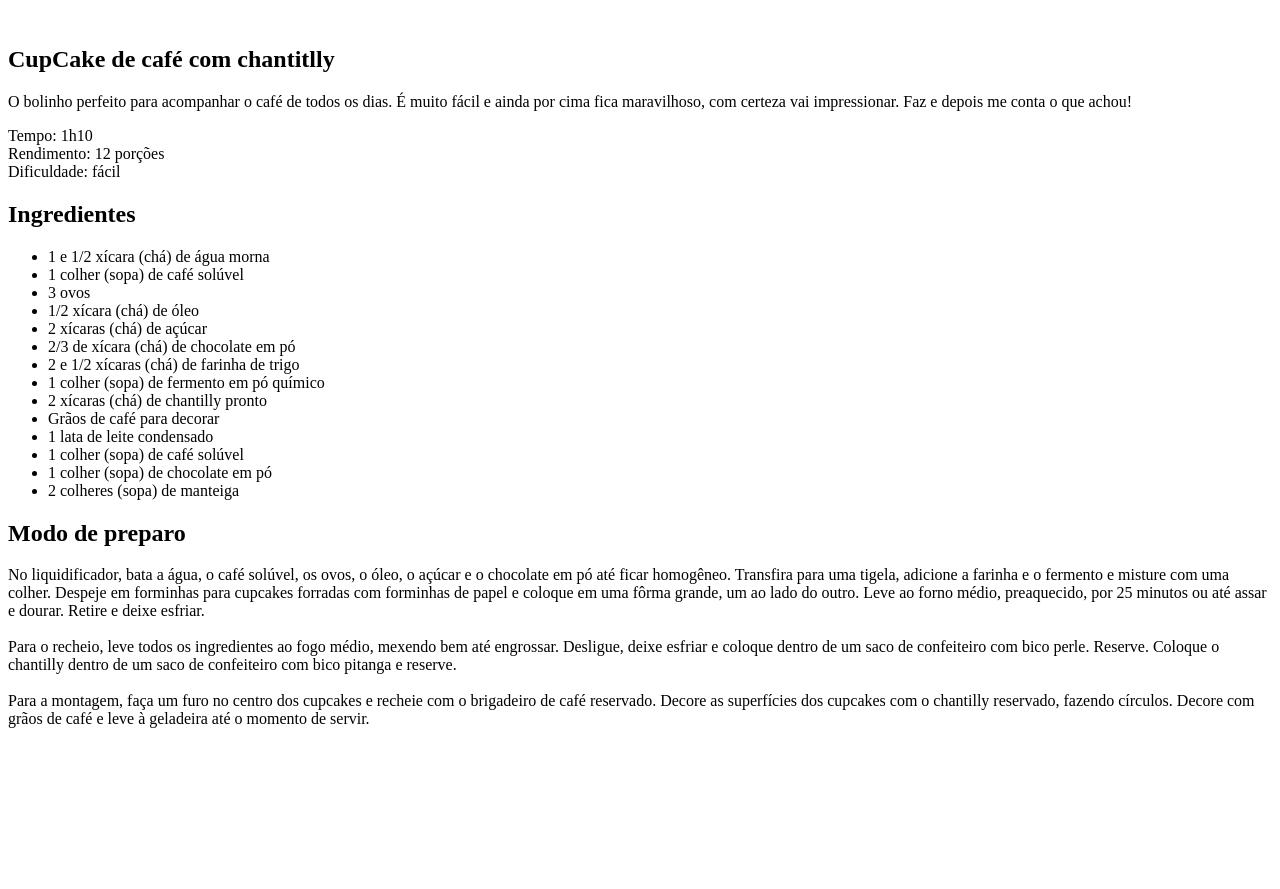
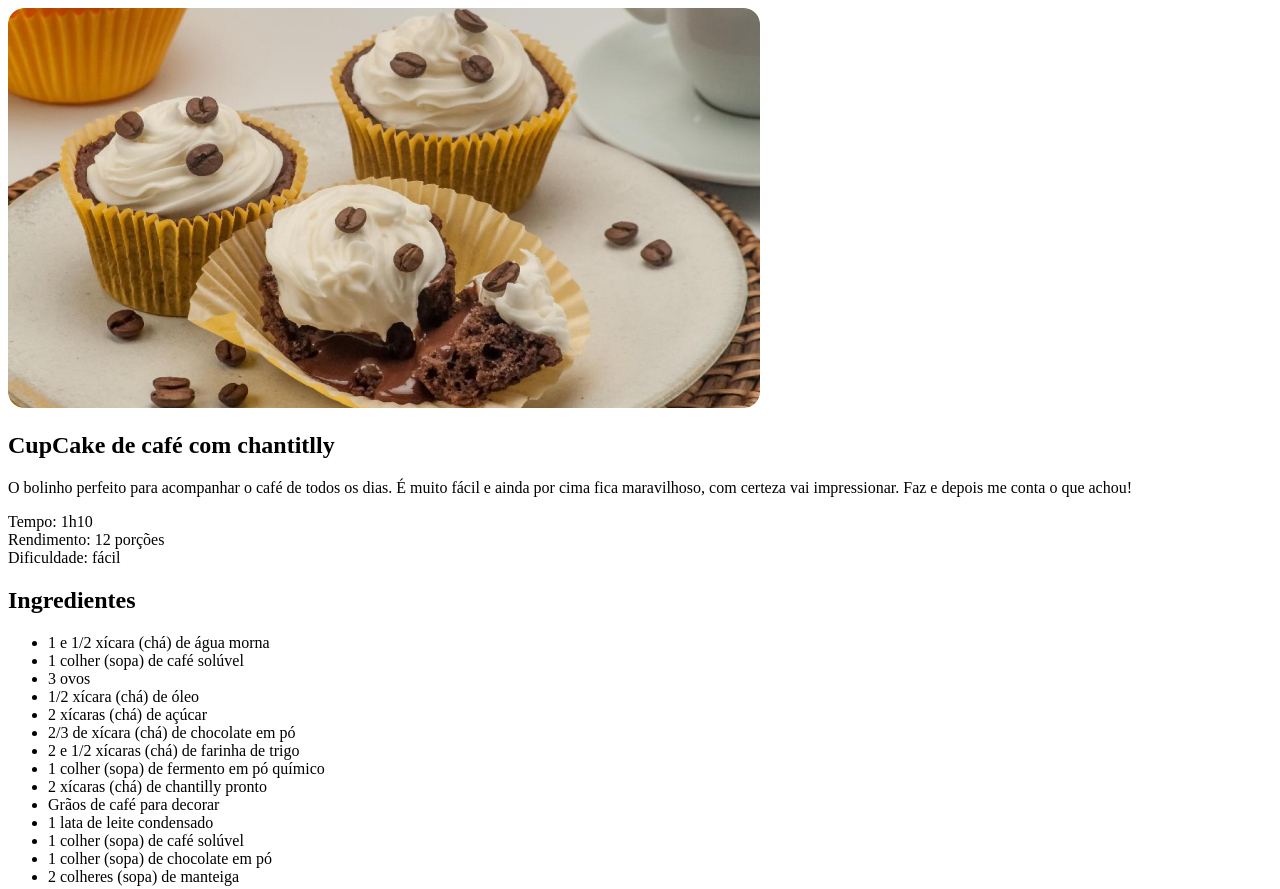
Before and after one commit to NatanJAlmeida99/recipe-page, a plain HTML site: page index.html in a window 1280 px wide. Shown: the top 889 px of the page. Before the commit the page ends 800 px from the top, so only its background shows below. Drawn offline with Linux system fonts and the light colour scheme.

Commit message:
add img e style

```diff
--- a/index.html
+++ b/index.html
@@ -4,10 +4,12 @@
     <meta charset="UTF-8">
     <meta name="viewport" content="width=device-width, initial-scale=1.0">
     <title>Página de receita</title>
+
+    <link rel="stylesheet" href="style.css">
 </head>
 <body>
     <div id="page">
-        <img src="" alt="">
+        <img src="assets/main-image.jpg" alt="Imagem de um cupcake com grãos de café com chantilly">
         <main>
             <section id="about">
                 <h1>CupCake de café com chantitlly</h1>
--- /dev/null
+++ b/style.css
@@ -0,0 +1,3 @@
+img {
+    border-radius: 16px;
+}
```
Also changed, not shown: assets/bg.jpg (added), assets/main-image.jpg (added).
